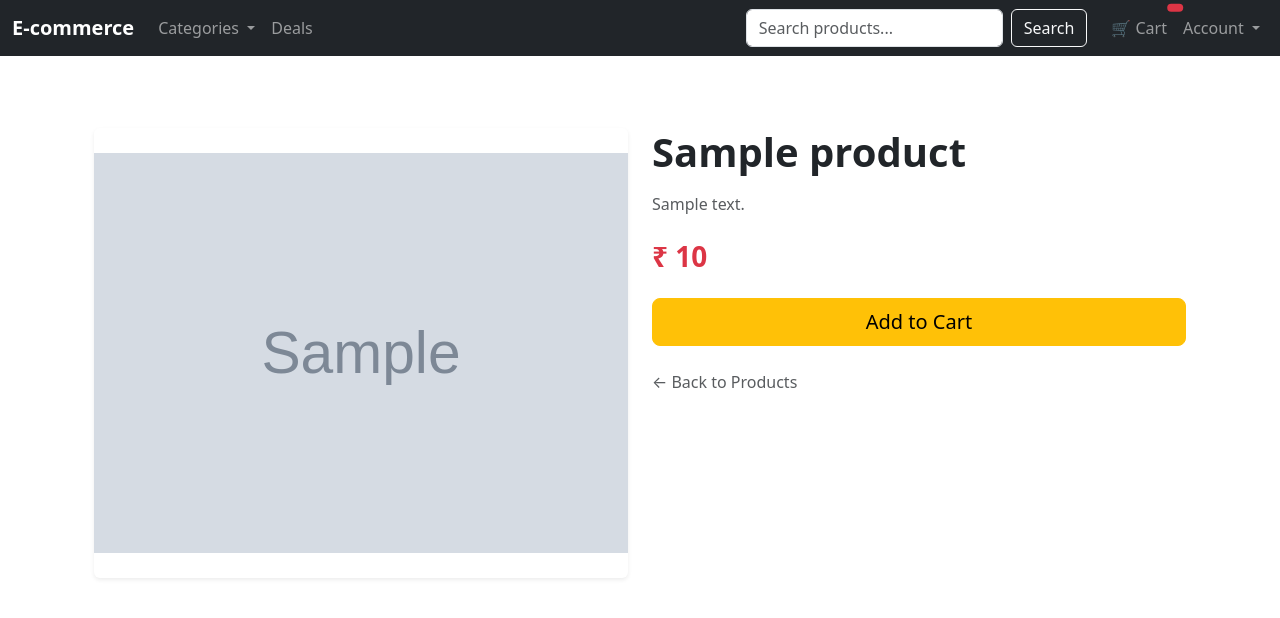
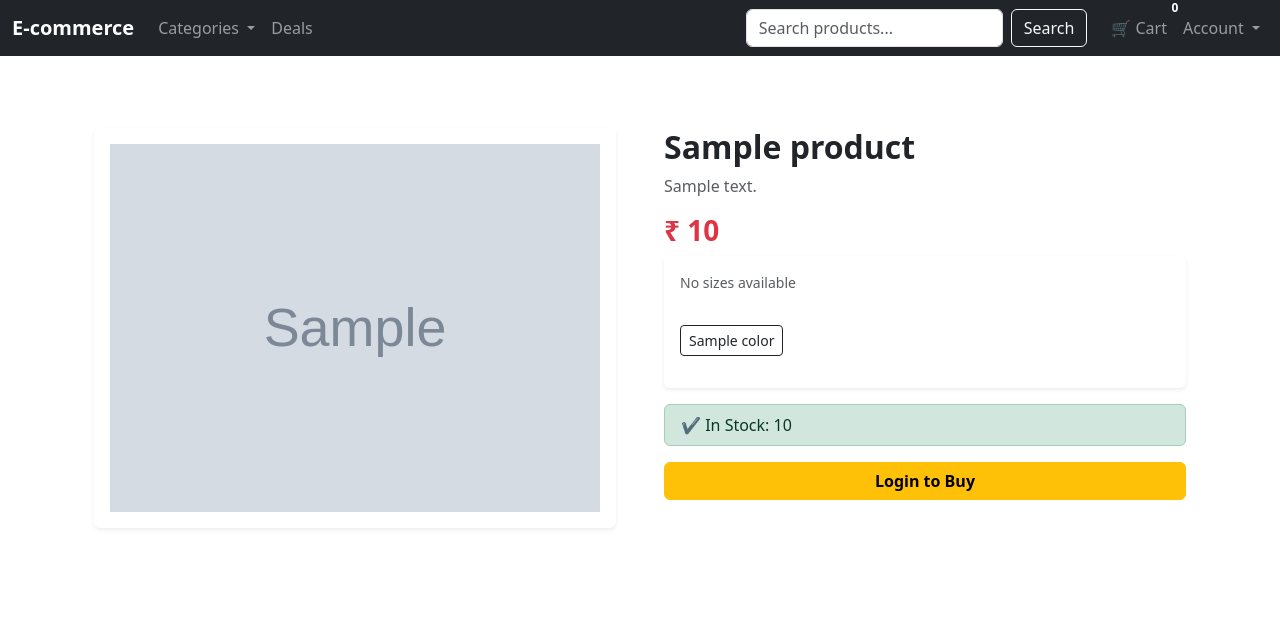
Before and after one commit to Bishal-sub/django-projects, a Django app: page /product_detail/1/ in a window 1280 px wide. Shown: the top 618 px of the page. Run offline with Django 5.2, Linux system fonts and the light colour scheme; tables that the repository leaves empty hold one stand-in row (values such as "Sample post"); grey boxes marked "Sample" are stand-in pictures.

Commit message:
cart added

```diff
--- a/e-commerce/e_commerce/e_commerce/settings.py
+++ b/e-commerce/e_commerce/e_commerce/settings.py
@@ -65,6 +65,7 @@
                 'django.template.context_processors.request',
                 'django.contrib.auth.context_processors.auth',
                 'django.contrib.messages.context_processors.messages',
+                'store.context_processors.cart_count'
             ],
         },
     },
--- a/e-commerce/e_commerce/store/apps.py
+++ b/e-commerce/e_commerce/store/apps.py
@@ -3,3 +3,6 @@
 
 class StoreConfig(AppConfig):
     name = 'store'
+
+    def ready(self):
+        import store.signals
--- /dev/null
+++ b/e-commerce/e_commerce/store/context_processors.py
@@ -0,0 +1,10 @@
+from .models import Cart
+
+def cart_count(request):
+    if request.user.is_authenticated:
+        cart = Cart.objects.filter(user=request.user).first()
+        if cart:
+            return {
+                'cart_count': sum(item.quantity for item in cart.items.all())
+            }
+    return {'cart_count': 0}
--- /dev/null
+++ b/e-commerce/e_commerce/store/templates/product_detail.html
@@ -0,0 +1,147 @@
+{% extends "base.html" %}
+
+{% block content %}
+
+<div class="container py-5">
+
+  <div class="row g-5">
+
+    <!-- IMAGE -->
+    <div class="col-lg-6">
+
+      {% if product.images.first %}
+        <div class="card shadow-sm border-0 p-3 text-center">
+          <img src="{{ product.images.first.img.url }}"
+               class="img-fluid"
+               style="max-height:420px; object-fit:contain;">
+        </div>
+      {% else %}
+        <div class="bg-light rounded d-flex align-items-center justify-content-center"
+             style="height:420px;">
+          <span class="text-muted">No Image Available</span>
+        </div>
+      {% endif %}
+
+    </div>
+
+    <!-- DETAILS -->
+    <div class="col-lg-6">
+
+      <h2 class="fw-bold">{{ product.productname }}</h2>
+      <p class="text-muted">{{ product.description }}</p>
+
+      <!-- PRICE (SAFE) -->
+      <h3 class="text-danger fw-bold">
+        {% if selected_variant %}
+          ₹ {{ selected_variant.price }}
+        {% else %}
+          No price available
+        {% endif %}
+      </h3>
+
+      <!-- VARIANT FORM -->
+      <form method="GET" class="card shadow-sm border-0 p-3 mb-3">
+
+        <!-- SIZE -->
+        <div class="mb-3">
+
+
+          {% if sizes %}
+            <div class="d-flex flex-wrap gap-2">
+
+              {% for s in sizes %}
+                <input type="radio"
+                       class="btn-check"
+                       name="size"
+                       id="size{{ s.id }}"
+                       value="{{ s.id }}"
+                       onchange="this.form.submit()"
+                       {% if request.GET.size == s.id|stringformat:"s" %}checked{% endif %}>
+
+                <label class="btn btn-outline-primary btn-sm"
+                       for="size{{ s.id }}">
+                  {{ s.name }}
+                </label>
+              {% endfor %}
+
+            </div>
+          {% else %}
+            <p class="text-muted small">No sizes available</p>
+          {% endif %}
+        </div>
+
+        <!-- COLOR -->
+        <div class="mb-3">
+
+
+          {% if colors %}
+            <div class="d-flex flex-wrap gap-2">
+
+              {% for c in colors %}
+                <input type="radio"
+                       class="btn-check"
+                       name="color"
+                       id="color{{ c.id }}"
+                       value="{{ c.id }}"
+                       onchange="this.form.submit()"
+                       {% if request.GET.color == c.id|stringformat:"s" %}checked{% endif %}>
+
+                <label class="btn btn-outline-dark btn-sm"
+                       for="color{{ c.id }}">
+                  {{ c.name }}
+                </label>
+              {% endfor %}
+
+            </div>
+          {% else %}
+            <p class="text-muted small">No colors available</p>
+          {% endif %}
+        </div>
+
+      </form>
+
+      <!-- STOCK -->
+      {% if selected_variant %}
+        {% if selected_variant.stock > 0 %}
+          <div class="alert alert-success py-2">
+            ✔ In Stock: {{ selected_variant.stock }}
+          </div>
+        {% else %}
+          <div class="alert alert-danger py-2">
+            ❌ Out of Stock
+          </div>
+        {% endif %}
+      {% endif %}
+
+      <!-- ADD TO CART -->
+      <div class="mt-3">
+
+        {% if user.is_authenticated %}
+
+          {% if selected_variant and selected_variant.stock > 0 %}
+            <a href="{% url 'add_to_cart' selected_variant.id %}"
+               class="btn btn-warning w-100 fw-bold">
+              🛒 Add to Cart
+            </a>
+          {% else %}
+            <button class="btn btn-secondary w-100 fw-bold" disabled>
+              Select size & color
+            </button>
+          {% endif %}
+
+        {% else %}
+          <a href="{% url 'login' %}"
+             class="btn btn-warning w-100 fw-bold">
+            Login to Buy
+          </a>
+        {% endif %}
+
+      </div>
+
+    </div>
+
+  </div>
+
+</div>
+
+{% endblock %}
--- a/e-commerce/e_commerce/store/templates/product_detailed.html
+++ /dev/null
@@ -1,50 +0,0 @@
-{% extends "base.html" %}
-
-{% block content %}
-<div class="container py-5">
-    <div class="row">
-        <!-- Left: Product Images -->
-        <div class="col-lg-6 mb-4 mb-lg-0">
-            {% if product.images.all %}
-                {% if product.images.count > 1 %}
-                    <!-- Thumbnails + Main Image -->
-                    <div class="mb-3">
-                        <img id="mainImage" src="{{ product.images.first.img.url }}" class="img-fluid rounded shadow-sm" style="height:450px; object-fit:contain;">
-                    </div>
-                    <div class="d-flex gap-2 overflow-auto">
-                        {% for image in product.images.all %}
-                            <img src="{{ image.img.url }}" class="img-thumbnail" style="height:100px; cursor:pointer;" onclick="document.getElementById('mainImage').src=this.src;">
-                        {% endfor %}
-                    </div>
-                {% else %}
-                    <img src="{{ product.images.first.img.url }}" class="img-fluid rounded shadow-sm" style="height:450px; object-fit:contain;">
-                {% endif %}
-            {% else %}
-                <div class="d-flex justify-content-center align-items-center bg-light rounded shadow-sm" style="height:450px;">
-                    <span class="text-muted">No Image Available</span>
-                </div>
-            {% endif %}
-        </div>
-
-        <!-- Right: Product Details -->
-        <div class="col-lg-6">
-            <h1 class="fw-bold mb-3">{{ product.productname }}</h1>
-            <p class="fs-6 text-muted mb-4">{{ product.description }}</p>
-            <h3 class="text-danger fw-bold mb-4">₹ {{ product.price }}</h3>
-
-            <div class="d-grid gap-3 mb-4">
-                {% if user.is_authenticated %}
-                    <button class="btn btn-warning btn-lg">Add to Cart</button>
-                    <button class="btn btn-danger btn-lg">Buy Now</button>
-                {% else %}
-                    <a class="btn btn-warning btn-lg" href="{% url 'login' %}">Add to Cart</a>
-                {% endif %}
-            </div>
-
-            <a href="{% url 'home' %}" class="text-decoration-none text-muted">&larr; Back to Products</a>
-        </div>
-    </div>
-</div>
-
-
-{% endblock %}
--- a/e-commerce/e_commerce/store/urls.py
+++ b/e-commerce/e_commerce/store/urls.py
@@ -7,4 +7,8 @@
     path('product_detail/<int:id>/', views.product_details, name='product_detail'),
     path('logout/', LogoutView.as_view(next_page='login'), name='logout'),
     path('login/', LoginView.as_view(next_page='home'), name='login'),
+    path('cart/', views.cart_view, name='cart_view'),
+    path('add-to-cart/<int:variant_id>/', views.add_to_cart, name='add_to_cart'),
+    path('remove/<int:item_id>/', views.remove_from_cart, name='remove_from_cart'),
+    path('update/<int:item_id>/', views.update_quantity, name='update_quantity'),
 ]
--- a/e-commerce/e_commerce/store/views.py
+++ b/e-commerce/e_commerce/store/views.py
@@ -1,7 +1,9 @@
-from django.shortcuts import render,get_object_or_404
+from django.shortcuts import render,get_object_or_404,redirect
 from django.db.models import Q
-from .models import Product
+from django.contrib import messages
+from .models import Product, Cart, CartItem,ProductVariant,Size,Color
 from django.contrib.auth.decorators import login_required
+import random
 
 # Create your views here.
 def home(request):
@@ -22,7 +24,106 @@
     return render(request, 'home.html', {'products': products})
 
 
+def product_details(request, id):
+    product = Product.objects.get(id=id)
 
-def product_details(request, id):
-    product = get_object_or_404(Product, id = id)
-    return render(request, 'product_detailed.html', {'product': product})
+    size_id = request.GET.get('size')
+    color_id = request.GET.get('color')
+
+    variants = product.variants.all()
+
+    selected_variant = None
+
+    # user selected variant
+    if size_id and color_id:
+        selected_variant = variants.filter(
+            size_id=size_id,
+            color_id=color_id
+        ).first()
+
+    # fallback 1: in-stock variant
+    if not selected_variant:
+        selected_variant = variants.filter(stock__gt=0).first()
+
+    # fallback 2: ANY variant
+    if not selected_variant:
+        selected_variant = variants.first()
+
+    # FINAL SAFETY CHECK (IMPORTANT)
+    if not selected_variant:
+        selected_variant = None
+
+    sizes = Size.objects.filter(productvariant__product=product).distinct()
+    colors = Color.objects.filter(productvariant__product=product).distinct()
+
+    return render(request, 'product_detail.html', {
+        'product': product,
+        'selected_variant': selected_variant,
+        'sizes': sizes,
+        'colors': colors,
+    })
+
+
+@login_required
+def add_to_cart(request, variant_id):
+    variant = get_object_or_404(ProductVariant, id=variant_id)
+
+
+    cart, created = Cart.objects.get_or_create(user=request.user)
+
+    item, created = CartItem.objects.get_or_create(
+        cart=cart,
+        variant=variant
+    )
+
+    if not created:
+        item.quantity += 1
+
+    # stock check
+    if item.quantity > variant.stock:
+        item.quantity = variant.stock
+
+    item.save()
+
+    return redirect('cart_view')
+
+
+@login_required
+def cart_view(request):
+    cart = Cart.objects.get(user=request.user)
+    items = cart.items.all()
+
+
+    total = sum(item.total_price() for item in items)
+    cart_count = sum(item.quantity for item in items)
+
+    return render(request, 'cart.html', {
+        'items': items,
+        'total': total,
+        'cart_count':cart_count
+    })
+
+
+@login_required
+def remove_from_cart(request, item_id):
+    item = CartItem.objects.get(id=item_id)
+    item.delete()
+    return redirect('cart_view')
+
+
+@login_required
+def update_quantity(request, item_id):
+    item = CartItem.objects.get(id=item_id)
+    qty = int(request.POST.get('quantity'))
+
+    if qty > item.variant.stock:
+        messages.error(request, f"Only {item.variant.stock} items available")
+        return redirect('cart_view')
+
+    if qty < 1:
+        qty = 1
+
+    item.quantity = qty
+    item.save()
+
+    return redirect('cart_view')
--- a/e-commerce/e_commerce/templates/base.html
+++ b/e-commerce/e_commerce/templates/base.html
@@ -32,8 +32,6 @@
         <div class="collapse navbar-collapse" id="navbarContent">
           <!-- Left links -->
           <ul class="navbar-nav me-auto mb-2 mb-lg-0">
-
-
             <!-- Categories dropdown -->
             <li class="nav-item dropdown">
               <a
@@ -85,11 +83,16 @@
           <ul class="navbar-nav mb-2 mb-lg-0">
             <!-- Cart -->
             <li class="nav-item">
-              <a class="nav-link position-relative" href="#">
+              <a
+                class="nav-link position-relative"
+                href="{% url 'cart_view' %}"
+              >
                 🛒 Cart
+
                 <span
-                  class="position-absolute top-0 start-100 translate-middle badge rounded-pill bg-danger"
+                  class="position-absolute top-0 start-100 translate-middle badge rounded-pill "
                 >
+                  {{ cart_count }}
                 </span>
               </a>
             </li>
```
Also changed, not shown: e-commerce/e_commerce/store/models.py (+16 -0 lines), e-commerce/e_commerce/store/signals.py (added, +9 -0 lines), e-commerce/e_commerce/store/templates/cart.html (added, +201 -0 lines), e-commerce/e_commerce/store/templates/home.html (+80 -15 lines), e-commerce/e_commerce/store/migrations/0002_cart_cartitem.py (added).
